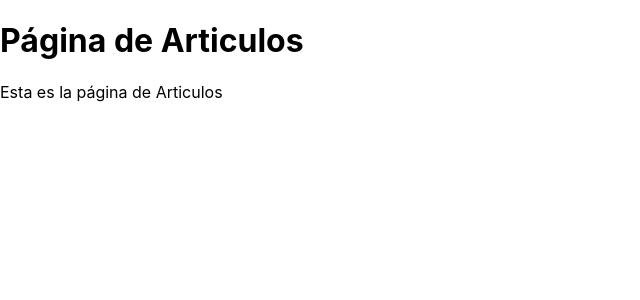
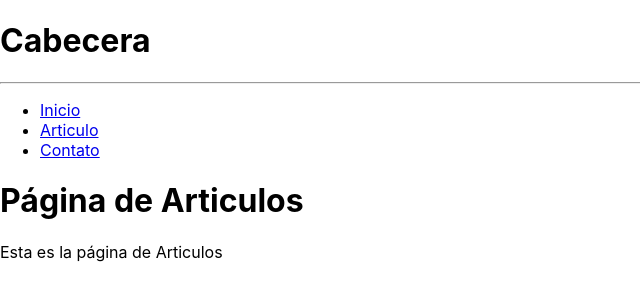
Before and after one commit to Valido-101/curso-react-rutas, a React (Create React App) app: page /articulo in a window 1280 px wide. Shown: the top 300 px of the page, without its empty margins (0-640 px from the left). Built offline with nearby package versions, Linux system fonts and the light colour scheme; the HTML template or start-up script is replaced by a standard one.

Commit message:
Enlaces de navegacion spa de react

```diff
--- a/src/routers/RouterPrincipal.js
+++ b/src/routers/RouterPrincipal.js
@@ -1,5 +1,5 @@
 import React from 'react';
-import {Routes, Route, Link, BrowserRouter} from 'react-router-dom';
+import {Routes, Route, NavLink, BrowserRouter} from 'react-router-dom';
 import { Articulos } from '../components/Articulos';
 import { Contacto } from '../components/Contacto';
 import { Error } from '../components/Error';
@@ -8,6 +8,24 @@ import { Inicio } from '../components/Inicio';
 export const RouterPrincipal = () => {
   return (
     <BrowserRouter>
+
+        <h1>Cabecera</h1>
+        <hr/>
+
+        <nav>
+          <ul>
+            <li>
+              <NavLink to="/inicio">Inicio</NavLink>
+            </li>
+            <li>
+              <NavLink to="/articulo">Articulo</NavLink>
+            </li>
+            <li>
+              <NavLink to="/contacto">Contato</NavLink>
+            </li>
+          </ul>
+        </nav>
+
 
         <Routes>
             <Route path='/' element={<Inicio/>}></Route>
```
